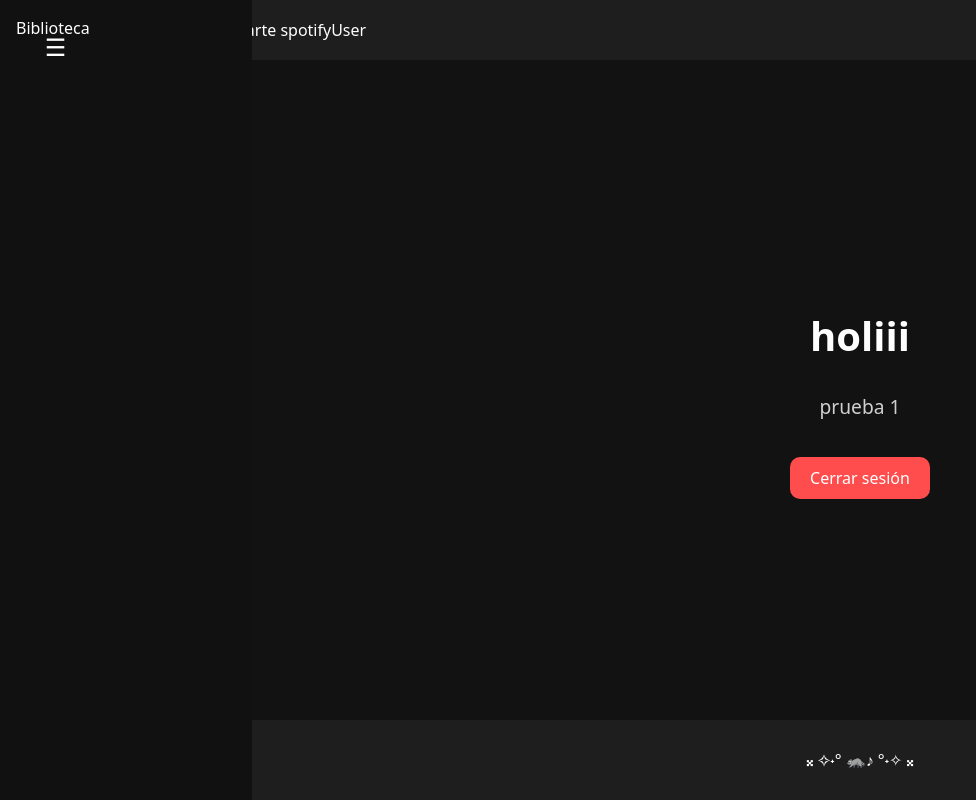
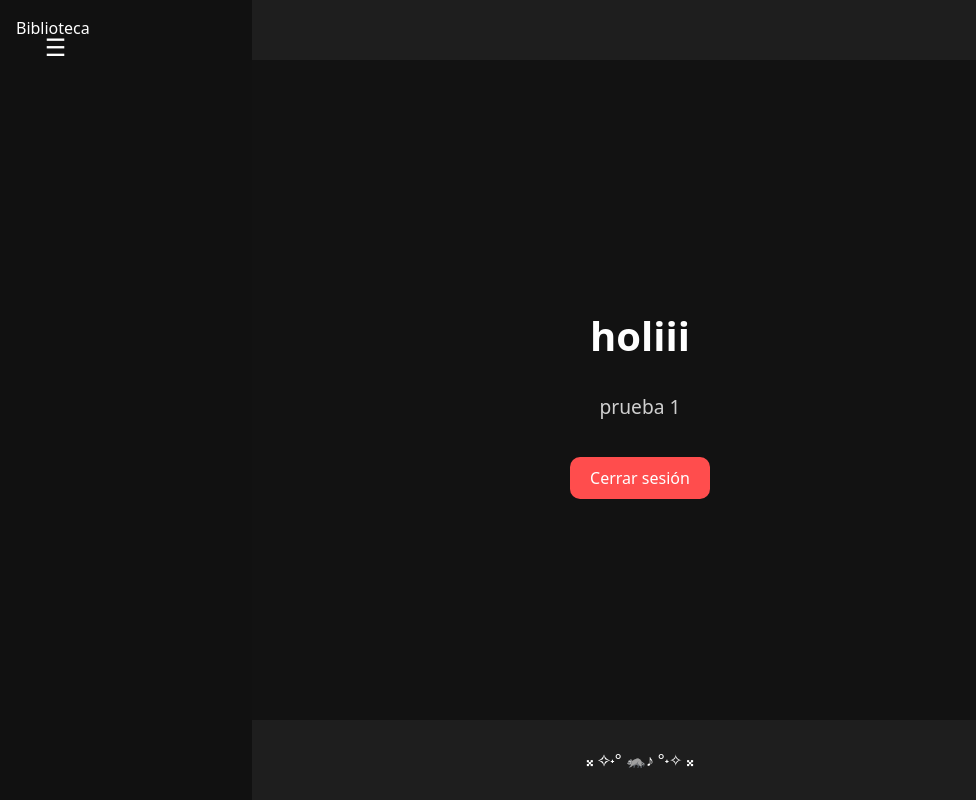
Before and after one commit to r4ccy/raccyfy---, a React (Vite) app: page /home in a window 1280 px wide. Shown: the whole page, without its empty margins (0-976 px from the left). Built offline with nearby package versions, Linux system fonts and the light colour scheme.

Commit message:
fix: evitar desplazamiento del contenido al mostrar sidebar

```diff
--- a/src/components/Layout.css
+++ b/src/components/Layout.css
@@ -139,9 +139,9 @@ html, body {
     transition: margin-left 0.3s ease-in-out;
 }
 
-.main-wrapper.shifted {
+/*.main-wrapper.shifted {
     margin-left: 220px;
-}
+}prueba*/
 
 .player {
     display: flex;
--- a/src/components/Layout.jsx
+++ b/src/components/Layout.jsx
@@ -39,7 +39,7 @@ function Layout () {
             <aside className={`sidebar ${mostrarSidebar ? "visible" : ""}`}>
                 Biblioteca
             </aside>
-            <div className={`main-wrapper ${mostrarSidebar ? "shifted" : ""}`}>
+            <div className={`main-wrapper`}>
                 <header className="header">
                     parte spotifyUser
                 </header>
```
